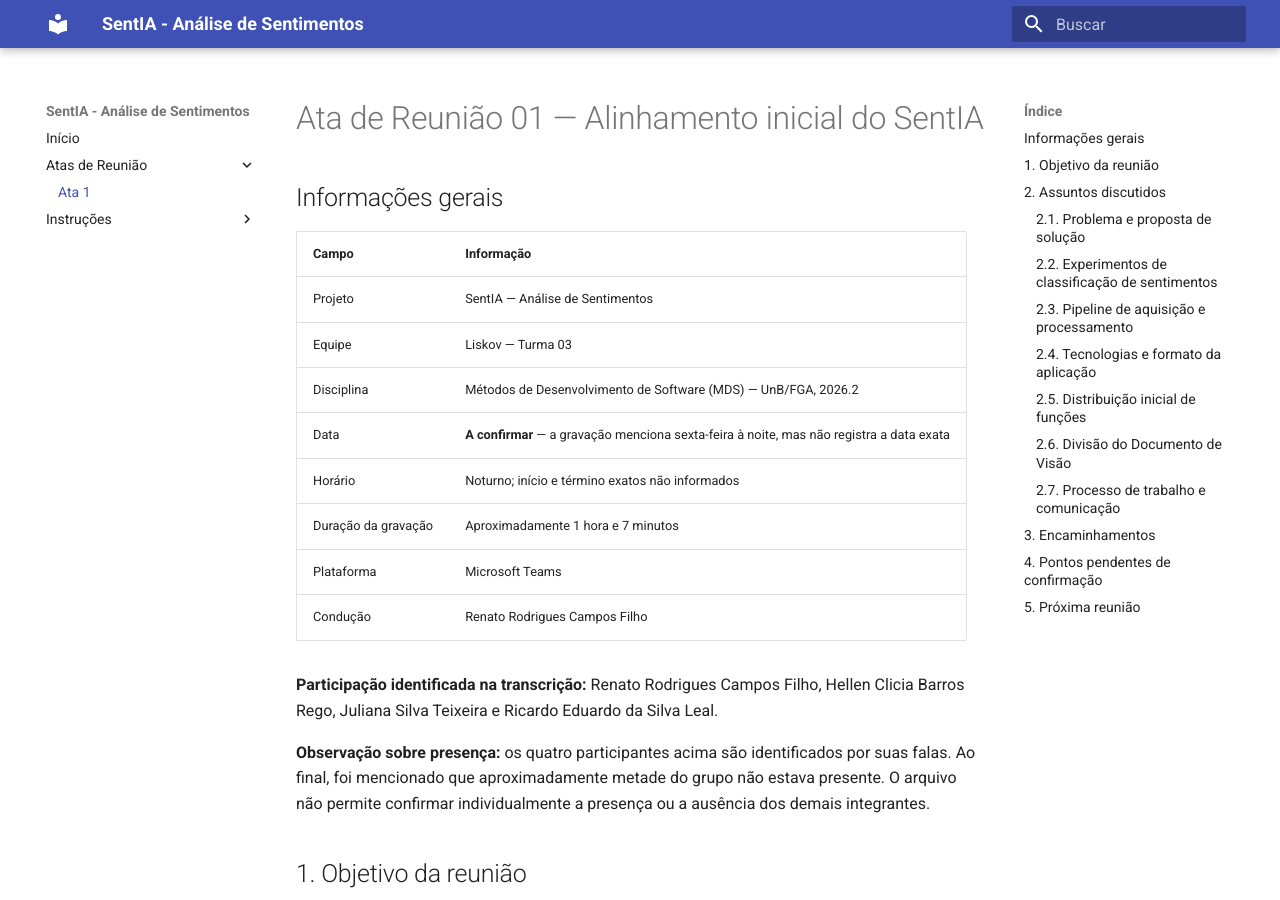
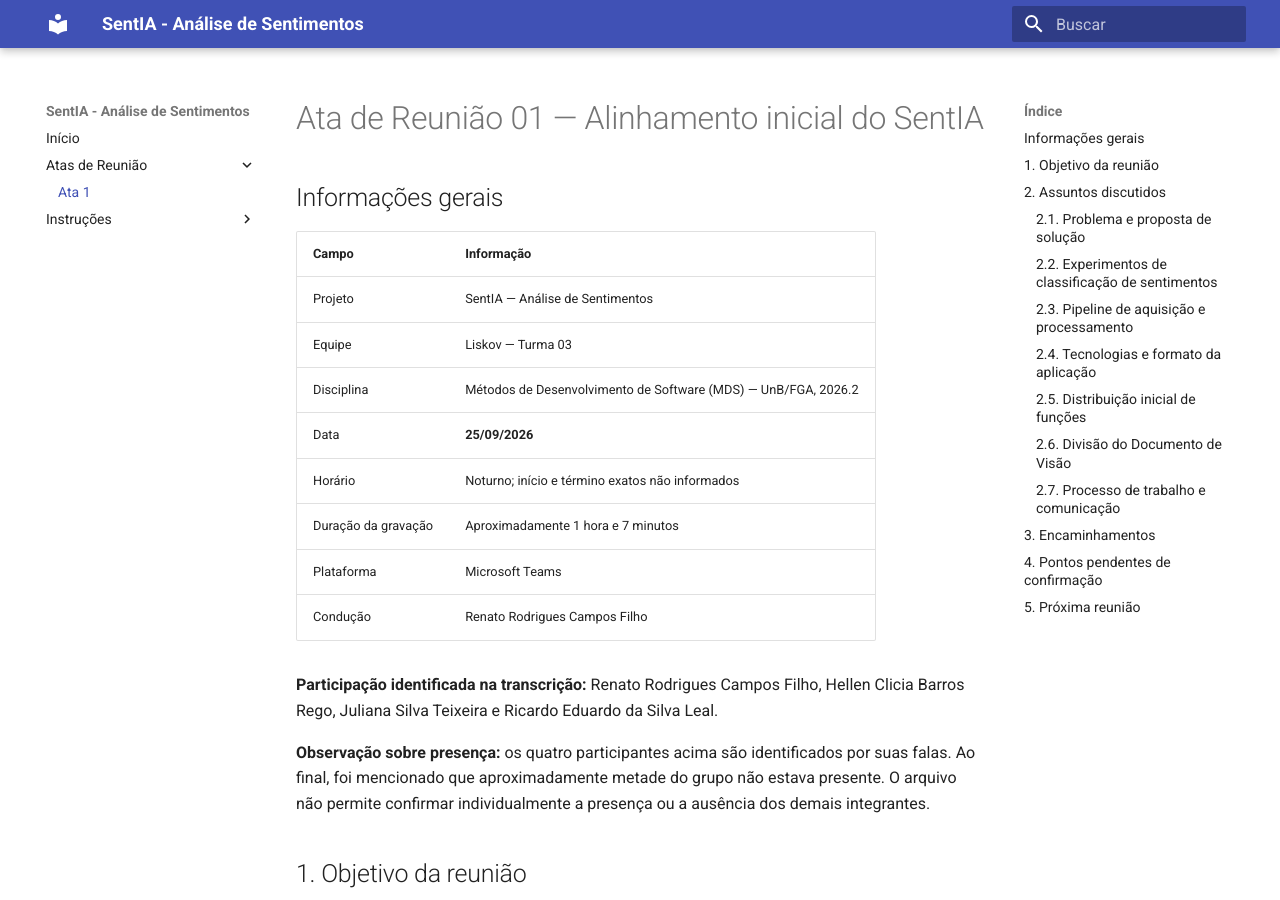
Before and after one commit to FGA0138-MDS-Ajax/2026.2-T03-Liskov, an MkDocs documentation site: the page built from docs/atas-reuniao/ata-reuniao-1.md, in a window 1280 px wide and 900 px high. Built offline with MkDocs 1.6.1 and Material for MkDocs 9.7.7, drawn with Linux system fonts in a browser that asks for light colours.

Commit message:
docs: atualizando a transcricao

```diff
--- a/docs/atas-reuniao/ata-reuniao-1.md
+++ b/docs/atas-reuniao/ata-reuniao-1.md
@@ -7,7 +7,7 @@
 | Projeto | SentIA — Análise de Sentimentos |
 | Equipe | Liskov — Turma 03 |
 | Disciplina | Métodos de Desenvolvimento de Software (MDS) — UnB/FGA, 2026.2 |
-| Data | **A confirmar** — a gravação menciona sexta-feira à noite, mas não registra a data exata |
+| Data | **25/09/2026** |
 | Horário | Noturno; início e término exatos não informados |
 | Duração da gravação | Aproximadamente 1 hora e 7 minutos |
 | Plataforma | Microsoft Teams |
```
